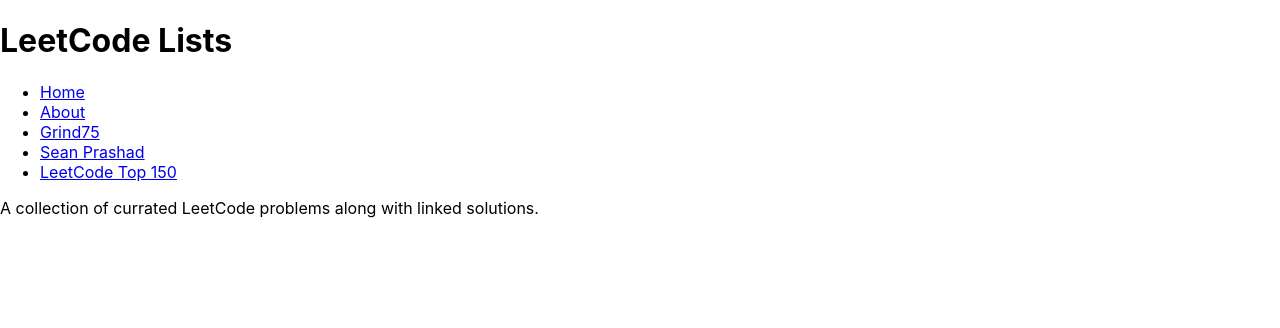
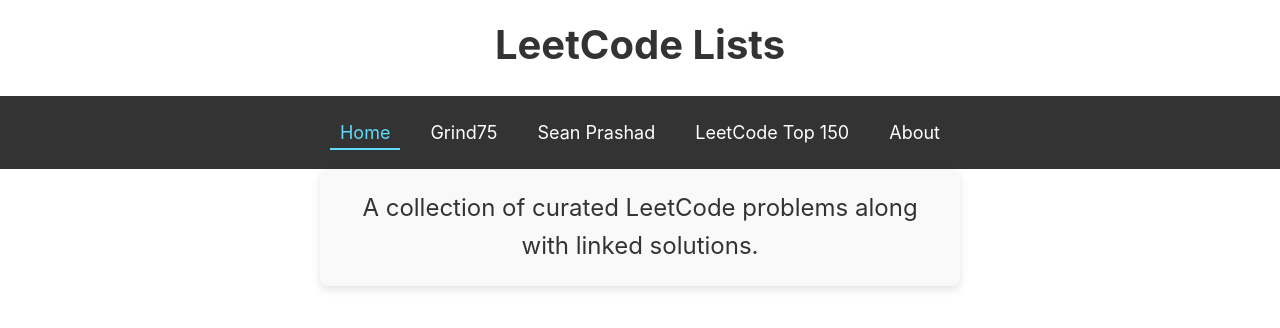
Before and after one commit to jbrouwer5/leetcode-lists-react, a React (Create React App) app: page /grind75 in a window 1280 px wide. Shown: the top 328 px of the page. Built offline with nearby package versions, Linux system fonts and the light colour scheme.

Commit message:
Added styling

```diff
--- a/src/App.js
+++ b/src/App.js
@@ -7,35 +7,31 @@ import NotFound from "./Pages/NotFound";
 import Grind75 from "./data/grind75.json";
 import SeanPrashad from "./data/seanPrashad.json";
 import Top150 from "./data/top150.json";
-import "./App.css";
+import styles from "./App.module.css";
 
 function App() {
   return (
     <Router>
-      <h1>LeetCode Lists</h1>
+      <h1 className={styles.heading}>LeetCode Lists</h1>
 
-      <nav>
-        <ul>
+      <nav className={styles.navBar}>
+        <ul className={styles.navList}>
           <li>
             <NavLink
               to="/"
-              className={({ isActive }) => (isActive ? "active" : undefined)}
+              className={({ isActive }) =>
+                isActive ? `${styles.active} ${styles.navLink}` : styles.navLink
+              }
             >
               Home
             </NavLink>
           </li>
           <li>
             <NavLink
-              to="/about"
-              className={({ isActive }) => (isActive ? "active" : undefined)}
-            >
-              About
-            </NavLink>
-          </li>
-          <li>
-            <NavLink
               to="/grind75"
-              className={({ isActive }) => (isActive ? "active" : undefined)}
+              className={({ isActive }) =>
+                isActive ? `${styles.active} ${styles.navLink}` : styles.navLink
+              }
               state={{ data: Grind75.data }}
             >
               Grind75
@@ -44,7 +40,9 @@ function App() {
           <li>
             <NavLink
               to="/seanprashad"
-              className={({ isActive }) => (isActive ? "active" : undefined)}
+              className={({ isActive }) =>
+                isActive ? `${styles.active} ${styles.navLink}` : styles.navLink
+              }
               state={{ data: SeanPrashad.data }}
             >
               Sean Prashad
@@ -53,10 +51,22 @@ function App() {
           <li>
             <NavLink
               to="/leetcodetop150"
-              className={({ isActive }) => (isActive ? "active" : undefined)}
+              className={({ isActive }) =>
+                isActive ? `${styles.active} ${styles.navLink}` : styles.navLink
+              }
               state={{ data: Top150.data }}
             >
               LeetCode Top 150
+            </NavLink>
+          </li>
+          <li>
+            <NavLink
+              to="/about"
+              className={({ isActive }) =>
+                isActive ? `${styles.active} ${styles.navLink}` : styles.navLink
+              }
+            >
+              About
             </NavLink>
           </li>
         </ul>
--- /dev/null
+++ b/src/App.module.css
@@ -0,0 +1,33 @@
+.navBar {
+    background-color: #333;
+    padding: 10px;
+    text-align: center;
+}
+
+.navList {
+    list-style: none;
+    padding: 0;
+    display: flex;
+    gap: 20px;
+    justify-content: center;
+}
+
+.navLink {
+    color: white;
+    text-decoration: none;
+    font-size: 18px;
+    padding: 5px 10px;
+}
+
+.active {
+    color: #61dafb;
+    border-bottom: 2px solid #61dafb;
+}
+
+.heading {
+    font-size: 2.5rem;
+    color: #333;
+    text-align: center;
+    margin-top: 20px;
+    font-weight: bold;
+}
--- a/src/Pages/About.js
+++ b/src/Pages/About.js
@@ -1,31 +1,32 @@
-// About.js
 import React from "react";
+import styles from "./About.module.css";
 
 function About() {
   return (
-    <>
-      <h3>About</h3>
-      <p>
+    <div className={styles.aboutContainer}>
+      <h3 className={styles.heading}>About</h3>
+      <p className={styles.paragraph}>
         I made this page to help those entering or returning to the interview
         process. When I started interview prep, I found there to be a lack of
-        consistently formatted and explained leetcode solutions.
+        consistently formatted and explained LeetCode solutions.
       </p>
-      <p>
+      <p className={styles.paragraph}>
         I wanted to make it easier for others to find and understand common
         interview problems. I aimed to have my solutions consistently formatted
         in terms of explanation and code.
       </p>
-      <p>Good luck with your interview!</p>
-      <p>
+      <p className={styles.paragraph}>Good luck with your interview!</p>
+      <p className={styles.paragraph}>
         Write brouwercodes@gmail.com with any questions, requests for new
         solutions or problem lists, or bug reports!
       </p>
 
-      <h3>References</h3>
+      <h3 className={styles.heading}>References</h3>
       <a
         href="https://www.techinterviewhandbook.org/grind75/"
         target="_blank"
         rel="noopener noreferrer"
+        className={styles.link}
       >
         Grind75
       </a>
@@ -34,6 +35,7 @@ function About() {
         href="https://seanprashad.com/leetcode-patterns/"
         target="_blank"
         rel="noopener noreferrer"
+        className={styles.link}
       >
         Sean Prashad's LeetCode Patterns
       </a>
@@ -42,11 +44,12 @@ function About() {
         href="https://leetcode.com/studyplan/top-interview-150/"
         target="_blank"
         rel="noopener noreferrer"
+        className={styles.link}
       >
         Top Interview 150
       </a>
       <br />
-    </>
+    </div>
   );
 }
 
--- /dev/null
+++ b/src/Pages/About.module.css
@@ -0,0 +1,27 @@
+.aboutContainer {
+    max-width: 700px;
+    margin: 0 auto;
+    padding: 20px;
+    color: #333;
+    line-height: 1.6;
+}
+
+.heading {
+    font-size: 1.8rem;
+    margin-bottom: 10px;
+    color: #2c3e50;
+}
+
+.paragraph {
+    margin-bottom: 15px;
+    font-size: 1rem;
+}
+
+.link {
+    color: #3498db;
+    text-decoration: none;
+}
+
+.link:hover {
+    text-decoration: underline;
+}
--- a/src/Pages/Home.js
+++ b/src/Pages/Home.js
@@ -1,10 +1,10 @@
-// Home.js
 import React from "react";
+import styles from "./Home.module.css";
 
 function Home() {
   return (
-    <p>
-        A collection of currated LeetCode problems along with linked solutions.
+    <p className={styles.homeText}>
+      A collection of curated LeetCode problems along with linked solutions.
     </p>
   );
 }
--- /dev/null
+++ b/src/Pages/Home.module.css
@@ -0,0 +1,12 @@
+.homeText {
+    font-size: 1.5rem;
+    line-height: 1.6;
+    color: #333;
+    max-width: 600px;
+    margin: 0 auto;
+    padding: 20px;
+    text-align: center;
+    background-color: #f9f9f9;
+    border-radius: 8px;
+    box-shadow: 0px 4px 8px rgba(0, 0, 0, 0.1);
+}
--- a/src/Pages/ProgressBar.js
+++ b/src/Pages/ProgressBar.js
@@ -1,18 +1,18 @@
 // ProgressBar.js
 import React from "react";
-import "../App.css";
+import styles from "./ProgressBar.module.css";
 
 const ProgressBar = ({ label, solved, total, color }) => {
   const percentage = total > 0 ? (solved / total) * 100 : 0;
 
   return (
     <>
-      <div className="progress-bar-margin">
+      <div className={styles.ProgressBarMargin}>
         <strong>{label}:</strong> {solved} / {total} questions solved
       </div>
-      <div className="progress-bar-border">
+      <div className={styles.ProgressBarBorder}>
         <div
-          className="progress-bar"
+          className={styles.ProgressBar}
           style={{
             width: `${percentage}%`,
             background: color,
--- a/src/App.css
+++ b/src/Pages/ProgressBar.module.css
@@ -1,19 +1,15 @@
-.progress-bar-container {
-    margin: 20px 0;
-}
-
-.progress-bar-margin {
+.ProgressBarMargin {
     margin-bottom: 10px;
 }
 
-.progress-bar-border {
+.ProgressBarBorder {
     background: #ddd;
     height: 20px;
     border-radius: 5px;
     overflow: hidden;
 }
 
-.progress-bar {
+.ProgressBar {
     height: 100%;
     transition: width 0.3s ease;
 }
--- a/src/Pages/QuestionList.js
+++ b/src/Pages/QuestionList.js
@@ -1,8 +1,7 @@
-// Contact.js
 import { useLocation } from "react-router-dom";
 import React, { useState, useEffect, useCallback, useMemo } from "react";
 import ProgressBar from "./ProgressBar";
-import "../App.css";
+import styles from "./QuestionList.module.css";
 
 const QuestionList = () => {
   const [checks, setChecks] = useState(
@@ -19,7 +18,6 @@ const QuestionList = () => {
   });
 
   const difficultyCounts = (checks, data) => {
-    // Count solved questions by difficulty
     return data.reduce(
       (acc, question) => {
         acc["All"]++;
@@ -46,11 +44,6 @@ const QuestionList = () => {
   };
 
   const counts = useMemo(() => difficultyCounts(checks, data), [checks, data]);
-  //   const [counts, setCounts] = useState(difficultyCounts(checks, data));
-
-  //   useEffect(() => {
-  //     setCounts(difficultyCounts(checks, data));
-  //   }, [checks, data]);
 
   useEffect(() => {
     setData(questions);
@@ -59,20 +52,6 @@ const QuestionList = () => {
   useEffect(() => {
     localStorage.setItem("checkedQuestions", JSON.stringify(checks));
   }, [checks]);
-
-  // Handle checkbox change
-  //   const toggleCheck = (id) => {
-  //     if (id in checks) {
-  //       setChecks({ ...checks, [id]: !checks[id] });
-  //     } else {
-  //       setChecks({ ...checks, [id]: true });
-  //     }
-  //   };
-
-  //   // Handle filter changes
-  //   const handleFilterChange = (e) => {
-  //     setFilter({ ...filter, [e.target.name]: e.target.value });
-  //   };
 
   const toggleCheck = useCallback((id) => {
     setChecks((prevChecks) => ({
@@ -117,29 +96,10 @@ const QuestionList = () => {
       });
   }, [data, filter, checks]);
 
-  // // Filter data based on the filter state
-  // const filteredData = data
-  //   .filter((question) => {
-  //     if (filter.checked !== "all" && (checks[question.id] === true) !== (filter.checked === "checked")) {
-  //       return false;
-  //     }
-  //     if (filter.difficulty !== "all" && question.difficulty !== filter.difficulty) {
-  //       return false;
-  //     }
-  //     if (filter.pattern !== "all" && (!question.pattern || !question.pattern.includes(filter.pattern))) {
-  //       return false;
-  //     }
-  //     return true;
-  //   })
-  //   .sort((a, b) => {
-  //     const difficultyOrder = { Easy: 1, Medium: 2, Hard: 3 };
-  //     return difficultyOrder[a.difficulty] - difficultyOrder[b.difficulty];
-  //   });
-
   return (
     <div>
       {/* Progress Bar and Counts */}
-      <div className="progress-bar-container">
+      <div className={styles.progressBarContainer}>
         <ProgressBar
           label="All"
           solved={counts.AllSolved}
@@ -167,7 +127,7 @@ const QuestionList = () => {
       </div>
 
       {/* Filter Controls */}
-      <div>
+      <div className={styles.filterControls}>
         <label>
           Show:
           <select
@@ -201,7 +161,6 @@ const QuestionList = () => {
             onChange={handleFilterChange}
           >
             <option value="all">All</option>
-            {/* Generate tag options dynamically based on your tags */}
             {[...new Set(questions.flatMap((q) => q.pattern || []))].map(
               (pattern) => (
                 <option key={pattern} value={pattern}>
@@ -217,6 +176,7 @@ const QuestionList = () => {
       {filteredData.length === 0 ? (
         <p>No questions match your filters.</p>
       ) : (
+        <div className={styles.tableContainer}>
           <table>
             <thead>
               <tr>
@@ -271,6 +231,7 @@ const QuestionList = () => {
               ))}
             </tbody>
           </table>
+        </div>
       )}
     </div>
   );
--- /dev/null
+++ b/src/Pages/QuestionList.module.css
@@ -0,0 +1,62 @@
+.progressBarContainer {
+    flex-direction: column;
+    gap: 10px;
+    margin: 20px 0;
+    align-items: center;
+}
+
+.filterControls {
+    display: flex;
+    gap: 15px;
+    margin-bottom: 20px;
+    justify-content: center;
+}
+
+.filterControls label {
+    font-size: 1rem;
+    color: #333;
+}
+
+.filterControls select {
+    padding: 5px;
+    font-size: 1rem;
+    border-radius: 4px;
+    border: 1px solid #ccc;
+}
+
+.tableContainer {
+    overflow-x: auto;
+    margin-top: 20px;
+}
+
+table {
+    width: 100%;
+    border-collapse: collapse;
+    margin: 0 auto;
+    font-size: 1rem;
+}
+
+th,
+td {
+    padding: 10px;
+    text-align: left;
+    border-bottom: 1px solid #ddd;
+}
+
+th {
+    background-color: #f4f4f4;
+    font-weight: bold;
+}
+
+tr:nth-child(even) {
+    background-color: #f9f9f9;
+}
+
+a {
+    color: #3498db;
+    text-decoration: none;
+}
+
+a:hover {
+    text-decoration: underline;
+}
```
Also changed, not shown: src/Pages/NotFound.module.css (added). Lines whose indentation alone changed are shown as unchanged.
